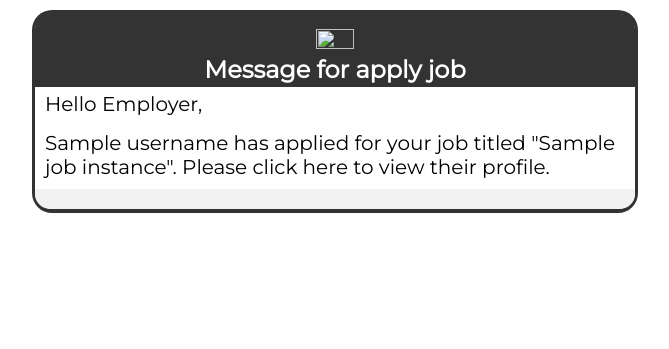
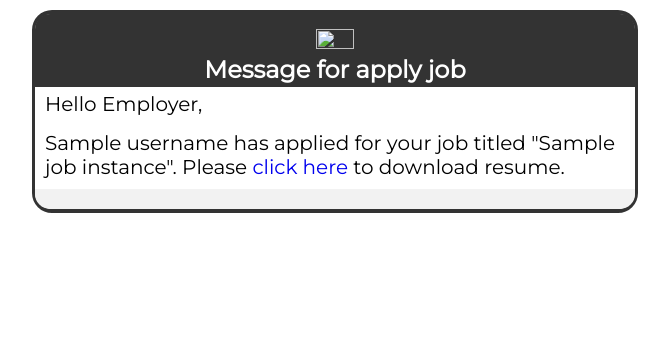
Before and after one commit to digimonkt/koor-backend, a Django app: template project_meta/templates/email-templates/mail-for-apply-job.html in a window 1280 px wide. Shown: the top 349 px of the page, without its empty margins (305-974 px from the left). Run offline with Django 3.2, Linux system fonts and the light colour scheme; the template is opened without the code that fills it: most values are stand-ins (such as "Sample title", 1, 10 or a date in 2020).

Commit message:
#345 - modify email template

```diff
--- a/job_seekers/serializers.py
+++ b/job_seekers/serializers.py
@@ -410,7 +410,7 @@ class AppliedJobSerializers(serializers.ModelSerializer):
                     user_name = user_email[0]
                 email_context["yourname"] = user_name
                 email_context["username"] = user
-                email_context["resume_link"] = Common.BASE_URL  + "api/v1/users/job-seeker/resume/user-id?user-id=" + str(user.id)
+                email_context["resume_link"] = Common.BASE_URL  + "/api/v1/users/job-seeker/resume/user-id?user-id=" + str(user.id)
                 email_context["notification_type"] = "applied job"
                 email_context["job_instance"] = job_instance
                 get_email_object(
--- a/job_seekers/views.py
+++ b/job_seekers/views.py
@@ -721,7 +721,7 @@ class JobsApplyView(generics.ListAPIView):
     permission_classes = [permissions.IsAuthenticated]
     queryset = None
     filter_backends = [filters.SearchFilter]
-    search_fields = ['title']
+    search_fields = ['job__title']
     pagination_class = CustomPagination
 
     def list(self, request):
--- a/project_meta/templates/email-templates/mail-for-apply-job.html
+++ b/project_meta/templates/email-templates/mail-for-apply-job.html
@@ -108,7 +108,7 @@
                 <td style="padding: 5px 10px 10px 10px;">Hello Employer,</td>
             </tr>
             <tr>
-                <td style="padding:5px 10px 10px 10px;">{{username.name}} has applied for your job titled "{{job_instance.title}}". Please click <a href"{{resume_link}}">here</a> to view their profile.</td>
+                <td style="padding:5px 10px 10px 10px;">{{username.name}} has applied for your job titled "{{job_instance.title}}". Please <a href="{{resume_link}}" target="_blank">click here</a> to download resume.</td>
             </tr>
         </table>
                   <table style="background-color: #f2f2f2; font-size: 20px;border-bottom-left-radius: 15px; border-bottom-right-radius: 15px;">
```
